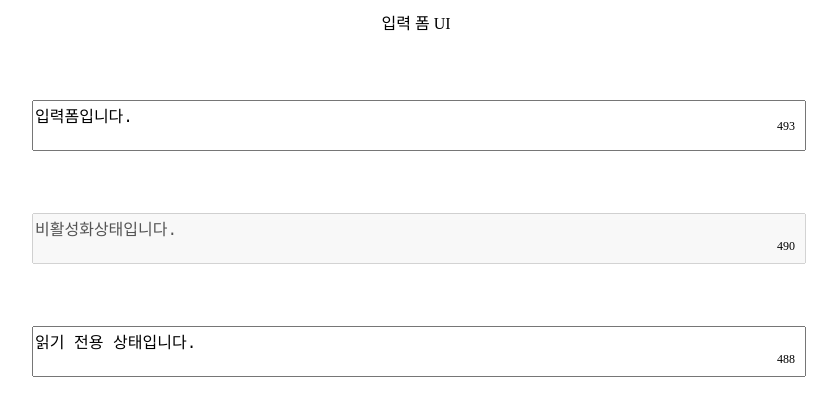
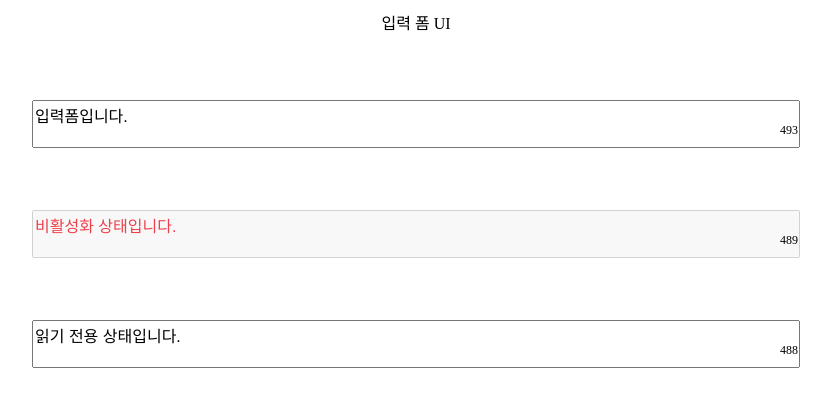
Before and after one commit to solbi0802/ui-modules, a React (Create React App) app: page /form in a window 1280 px wide. Shown: the top 416 px of the page, without its empty margins (224-1061 px from the left). Built offline with nearby package versions, Linux system fonts and the light colour scheme.

Commit message:
상태별 ui 설정

```diff
--- a/src/components/Form.tsx
+++ b/src/components/Form.tsx
@@ -5,41 +5,45 @@ import { useEffect } from 'react';
 
 const FormWrapper = styled.div`
   position: relative;
-  display: inline-block;
+  display: flex;
+  justify-content: 'center';
+  align-items: 'center';
   border-radius: 8px;
   width: 100%;
 `;
 
-const TextAreaSection = styled.textarea<{
-  maxLength: number;
-  state?: State;
-  defaultValue?: string;
-}>`
+const TextAreaSection = styled.textarea<{ state: State }>`
   width: 100%;
   height: 100%;
   resize: none;
   font-size: 16px;
   text-align: left;
+  color: ${({ state }) => state === 'disabled' && '#ec414c'};
+  outline-color: ${({ state }) =>
+    state === 'readonly' ? '#787871' : '#5e96d9'};
 `;
 
-const CounterTextSection = styled.span<{ contentState: State }>`
+const CounterTextSection = styled.span<{ state: State }>`
   position: absolute;
   border-radius: 4px;
   font-size: 12px;
-  bottom: ${({ contentState }) =>
-    contentState === 'default' ? '13px' : '6px'};
-  right: 5px;
+  bottom: 6px;
+  right: ${({ state }) => (state === 'inputProgress' ? ' 62px' : '2px')};
 `;
 
-const SaveButton = styled.button<{}>`
+const SaveButton = styled.button`
   width: 50px;
   height: 50px;
   border: none;
   border-radius: 4px;
+  margin-left: 4px;
   background-color: #ff7b30;
   color: #ffff;
   &:hover {
     background-color: #f26b1d;
+  }
+  &:disabled {
+    background-color: #787871;
   }
 `;
 
@@ -49,7 +53,8 @@ const Form: FunctionComponent<FormPropType> = (
   const { maxLength, state = 'default', defaultValue = '' } = props;
   const [counter, setCounter] = useState(0);
   const [contentState, setContentState] = useState(state);
-  const [isActiveButton, setIsActiveButton] = useState(false);
+  const [isDisabledButton, setIsDisabledButton] = useState(true);
+  const [value, setValue] = useState(defaultValue);
 
   useEffect(() => {
     if (defaultValue?.length > 0) {
@@ -61,12 +66,14 @@ const Form: FunctionComponent<FormPropType> = (
     const inputValue = e.target.value;
 
     // 초기값과 내용이 같지 않을때만 save 버튼 활성화
-    if (defaultValue !== inputValue) {
+    if (defaultValue === inputValue) {
+      setIsDisabledButton(true);
+    } else {
       setContentState('inputProgress');
       setCounter(maxLength - inputValue.length);
+      setIsDisabledButton(false);
+      setValue(inputValue);
     }
-
-    setIsActiveButton(!isActiveButton);
   };
   return (
     <FormWrapper>
@@ -79,15 +86,14 @@ const Form: FunctionComponent<FormPropType> = (
         readOnly={state === 'readonly'}
         disabled={state === 'disabled'}
         defaultValue={defaultValue}
+        state={contentState}
       ></TextAreaSection>
-      <CounterTextSection contentState={contentState}>
-        {counter}
-      </CounterTextSection>
+      <CounterTextSection state={contentState}>{counter}</CounterTextSection>
       {contentState === 'inputProgress' && (
         <SaveButton
-          disabled={!isActiveButton}
+          disabled={isDisabledButton}
           onClick={(): void => {
-            console.log('저장되었습니다.');
+            window.alert(`저장되었습니다. 입력 값 : ${value}`);
           }}
         >
           save
--- a/src/index.css
+++ b/src/index.css
@@ -131,4 +131,5 @@ table {
 
 * {
   text-align: center;
+  font-family: sans-serif;
 }
--- a/src/pages/FormTemplate.tsx
+++ b/src/pages/FormTemplate.tsx
@@ -23,7 +23,7 @@ const FormTemplate: FunctionComponent = (): JSX.Element => {
       <Form
         maxLength={500}
         state={'disabled'}
-        defaultValue={'비활성화상태입니다.'}
+        defaultValue={'비활성화 상태입니다.'}
       />
       <Form
         maxLength={500}
```
